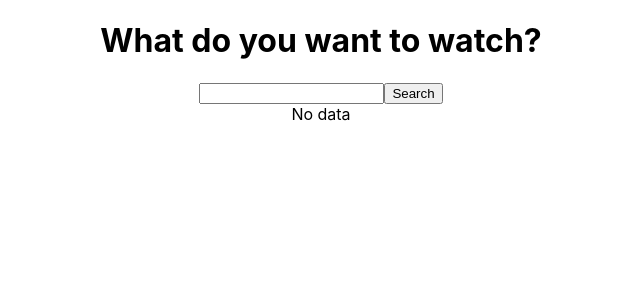
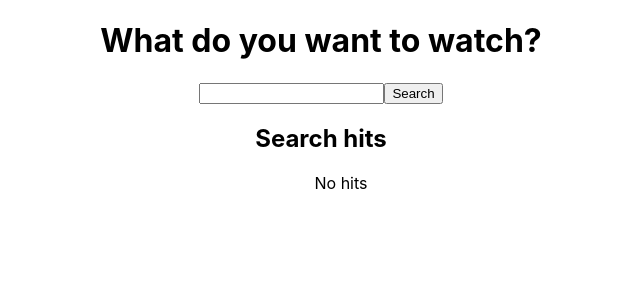
Before and after one commit to Mkhaan97/ReactProjekt, a React (Create React App) app: page / in a window 1280 px wide. Shown: the top 300 px of the page, without its empty margins (319-959 px from the left). Built offline with nearby package versions, Linux system fonts and the light colour scheme.

Commit message:
Co-authored-by: Akhan91 <Akhan91@users.noreply.github.com>

```diff
--- a/src/components/Form.js
+++ b/src/components/Form.js
@@ -1,11 +1,70 @@
 import React, { Component } from 'react'
 
+
 export class Form extends Component {
+
+    constructor(props) {
+        super(props)
+
+        this.state = {
+            input: '',
+            posts: [],
+            APIinfo: ''
+        }
+    }
+
+
+
+
+    fetchPosts = async (event) => {
+
+        const target = event.target;
+        const value = target.type === 'checkbox ' ? target.checked : target.value;
+        const name = target.name;
+
+        await this.setState({
+            [name]: value
+        });
+
+        try {
+            let url             = "http://www.omdbapi.com/?apikey=b4b7cffe&s=" + this.state.input;
+            console.log(url);
+            const response      = await fetch(url);
+            const data          = await response.json();
+            console.log(data);
+
+            this.setState({
+                posts: data['Search'],
+                APIinfo: data['Response']
+            })
+
+                 const newInfo = {
+                    input: this.state.input,
+                    posts: data['Search'],
+                    APIinfo: data['Response']
+                }
+
+
+
+
+            console.log(this.state.input);
+            console.log(this.state.APIinfo);
+        }
+        catch(error){
+            console.log(error)
+        }
+    }
+
+
+
+
+
     render() {
         return (
-            <div>
-
-            </div>
+            <form>
+                    <input type="text" value={this.state.input} name="input" onChange={this.fetchPosts}></input>
+                    <button>Search</button>
+            </form>
         )
     }
 }
--- a/src/components/Movie.js
+++ b/src/components/Movie.js
@@ -2,10 +2,17 @@ import React, { Component } from 'react'
 
 export class Movie extends Component {
     render() {
+        const {post} = this.props;
         return (
-            <div>
 
-            </div>
+            <li style={{ listStyleType: "none" }}>
+
+                 <h2> {post.Title} </h2>
+                 <p style={{textTransform: 'capitalize'}}>Type: {post.Type}</p>
+                 <p>{post.Year}</p>
+                 <img alt ="pic" src={post.Poster}/>
+
+            </li>
         )
     }
 }
--- a/src/components/MovieAPI.js
+++ b/src/components/MovieAPI.js
@@ -1,4 +1,6 @@
 import React, { Component } from 'react'
+import Form from './Form';
+import Movielist from './Movielist';
 
 class MovieAPI extends Component {
 
@@ -10,7 +12,22 @@ class MovieAPI extends Component {
             input: '',
             APIinfo: ''
         }
+
+        // this.state = {
+        //     todos: [
+        //         {posts: [],
+        //         input: '',
+        //         APIinfo: ''
+        //         }
+        //     ]
+        // }
+
     }
+
+
+
+
+
 
 
 
@@ -49,30 +66,16 @@ class MovieAPI extends Component {
 
         return (
             <div>
+
                 <form>
                     <input type="text" value={this.state.input} name="input" onChange={this.fetchPosts}></input>
                     <button>Search</button>
                 </form>
 
+                {/* <Form/> */}
 
-                <section>
-                    {
-                        APIinfo === "True" ?
-                            posts.map(post => {
 
-                                return (<article key = {post.imdbID}>
-
-                                    <h2>{post.Title}</h2>
-                                    <p>{post.Type}</p>
-                                    <p>{post.Year}</p>
-                                    <img src={post.Poster}/>
-
-                                </article>)
-                            })
-                        : 'No data'
-                    }
-
-                </section>
+                <Movielist posts = {this.state.posts} APIinfo= {this.state.APIinfo}/>
 
             </div>
         )
--- a/src/components/Movielist.js
+++ b/src/components/Movielist.js
@@ -1,8 +1,22 @@
 import React from 'react'
+import Movie from './Movie'
 
-export default function Movielist() {
+
+export default function Movielist(props) {
     return (
         <div>
+            <h2>Search hits</h2>
+
+            <ul>
+            {
+                props.APIinfo === "True" ?
+                props.posts.map( (post) => (
+                    <Movie key={post.imdbID} post={post}/>
+                    ))
+                    : 'No hits'
+            }
+
+            </ul>
 
         </div>
     )
```
